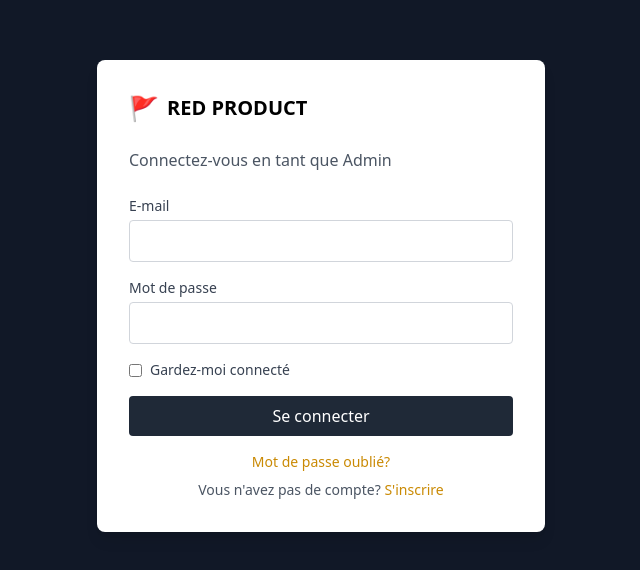
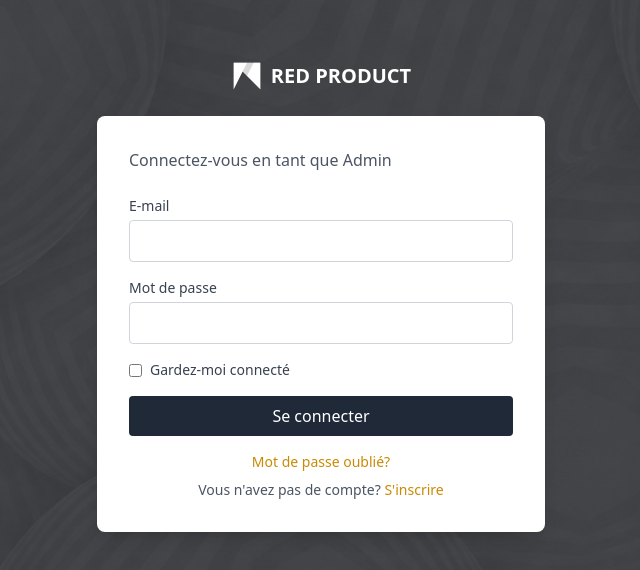
Before and after one commit to kakac5240-dot/red-product-frontend, a React (Vite) app: page /login in a window 1280 px wide. Shown: the part 104-674 px from the top of the page, without its empty margins (319-959 px from the left). Built offline with nearby package versions, Linux system fonts and the light colour scheme.

Commit message:
Fix Register: adresse API et navigation

```diff
--- a/src/pages/Login.jsx
+++ b/src/pages/Login.jsx
@@ -41,13 +41,21 @@ function Login() {
   }
 
   return (
-    <div className="min-h-screen bg-gray-900 flex items-center justify-center">
-      <div className="bg-white rounded-lg shadow-lg p-8 w-full max-w-md">
-        <div className="flex items-center gap-2 mb-6">
-          <span className="text-2xl">🚩</span>
-          <h1 className="text-xl font-bold">RED PRODUCT</h1>
+    <div
+      className="min-h-screen flex items-center justify-center bg-gray-900"
+      style={{
+        backgroundImage: 'url(/images/bg-pattern.png)',
+        backgroundSize: 'cover',
+        backgroundPosition: 'center',
+      }}
+    >
+      <div className="w-full max-w-md">
+        <div className="flex items-center gap-2 mb-6 justify-center">
+          <img src="/images/logo.png" alt="RED PRODUCT" className="h-8" />
+          <h1 className="text-xl font-bold text-white">RED PRODUCT</h1>
         </div>
 
+        <div className="bg-white rounded-lg shadow-lg p-8">
           <p className="text-gray-600 mb-6">
             Connectez-vous en tant que Admin
           </p>
@@ -103,6 +111,7 @@ function Login() {
           </p>
         </div>
       </div>
+    </div>
   )
 }
 
--- a/src/pages/Register.jsx
+++ b/src/pages/Register.jsx
@@ -31,7 +31,7 @@ export default function Register() {
     setLoading(true);
 
     try {
-      const response = await fetch('http://127.0.0.1:8000/api/register', {
+      const response = await fetch('https://red-product-backend-ddfy.onrender.com/api/register', {
         method: 'POST',
         headers: {
           'Content-Type': 'application/json',
@@ -50,7 +50,7 @@ export default function Register() {
         throw new Error(data.message || "Erreur lors de l'inscription");
       }
 
-      navigate('/login');
+      navigate('/');
     } catch (err) {
       setError(err.message);
     } finally {
@@ -63,7 +63,6 @@ export default function Register() {
       className="min-h-screen flex flex-col items-center justify-center px-4 py-8 bg-cover bg-center bg-no-repeat relative"
       style={{ backgroundImage: `url('/images/bg-pattern.png')` }}
     >
-      {/* Logo et Titre SUR LA PAGE (au-dessus du bloc blanc) */}
       <div className="flex items-center justify-center gap-3 mb-6">
         <img
           src="/images/logo.png"
@@ -75,7 +74,6 @@ export default function Register() {
         </h1>
       </div>
 
-      {/* Carte blanche du formulaire */}
       <div className="relative z-10 bg-white p-8 rounded-xl shadow-2xl w-full max-w-md">
         <h2 className="text-gray-600 text-sm mb-6 text-center">
           Inscrivez-vous en tant que Admin
@@ -152,7 +150,7 @@ export default function Register() {
         <div className="mt-6 text-center">
           <p className="text-xs text-gray-600">
             Vous avez déjà un compte ?{' '}
-            <Link to="/login" className="text-[#E9B949] font-medium">
+            <Link to="/" className="text-[#E9B949] font-medium">
               Se connecter
             </Link>
           </p>
```
Lines whose indentation alone changed are shown as unchanged.
